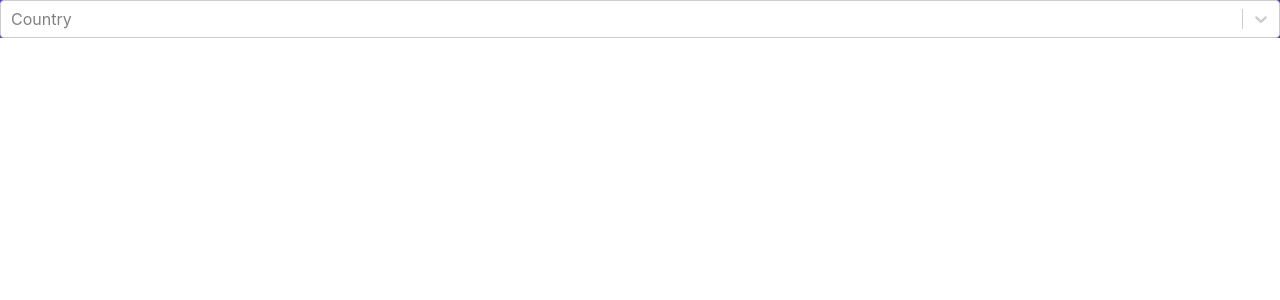
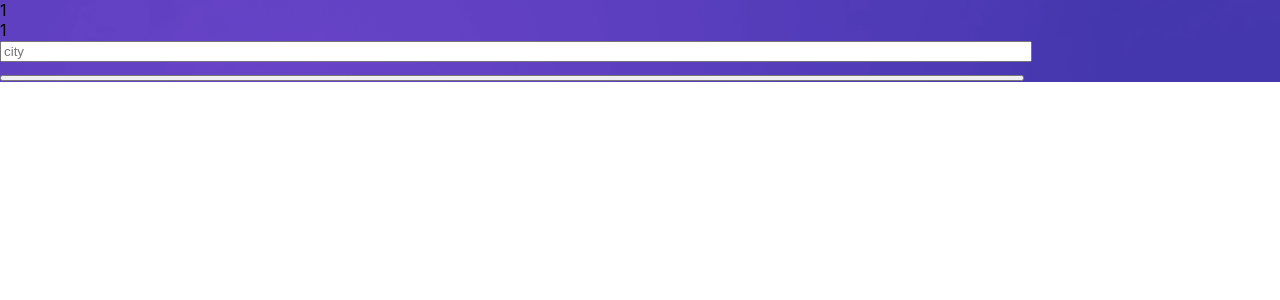
Before and after one commit to waleskeen/test2, a React (Create React App) app: page / in a window 1280 px wide. Shown: the top 300 px of the page. Built offline with nearby package versions, Linux system fonts and the light colour scheme.

Commit message:
continue

```diff
--- a/package.json
+++ b/package.json
@@ -10,10 +10,11 @@
     "@testing-library/react": "^13.4.0",
     "@testing-library/user-event": "^13.5.0",
     "axios": "^1.4.0",
+    "bootstrap": "^5.3.1",
     "react": "^18.2.0",
+    "react-bootstrap": "^2.8.0",
     "react-dom": "^18.2.0",
     "react-scripts": "5.0.1",
-    "react-select": "^5.7.4",
     "web-vitals": "^2.1.4"
   },
   "scripts": {
--- a/public/index.html
+++ b/public/index.html
@@ -24,7 +24,7 @@
       work correctly both with client-side routing and a non-root public URL.
       Learn how to configure a non-root public URL by running `npm run build`.
     -->
-    <title>React App</title>
+    <title>Weather</title>
   </head>
   <body>
     <noscript>You need to enable JavaScript to run this app.</noscript>
--- a/src/App.css
+++ b/src/App.css
@@ -2,3 +2,11 @@
   background-image: url('asset/bg-dark.png');
   background-size: cover;
 }
+
+#txtSearch{
+  width: 80%;
+}
+
+#btnSearch{
+  width: 80%;
+}
--- a/src/App.js
+++ b/src/App.js
@@ -1,5 +1,9 @@
 import './App.css';
-import ReactSelect  from 'react-select';
+import { Button } from 'react-bootstrap';
+import Container from 'react-bootstrap/Container';
+import Row from 'react-bootstrap/Row';
+import Col from 'react-bootstrap/Col';
+import { FontAwesomeIcon } from '@fortawesome/react-fontawesome';
 
 const App = () => {
   const axios = require('axios').default;
@@ -32,22 +36,62 @@ const App = () => {
   getWeather();
 
   return (
-    <div id="bg">
-      <div>
-        <ReactSelect
-          onChange={onWeatherChange}
-          options={arrWeather}
-          placeholder="Country"
-          isSearchable
-          isClearable
+    <Container id="bg">
+      <Row>
+        <Col
+            xxl={11}
+            xl={11}
+            lg={11}
+            md={11}
+            sm={11}
+            xs={11}
+          >
+          1
+        </Col>
+        <Col
+          xxl={1}
+          xl={1}
+          lg={1}
+          md={1}
+          sm={1}
+          xs={1}
         >
-
-        </ReactSelect>
-      </div>
-      <div>
-
-      </div>
-    </div>
+          1
+        </Col>
+      </Row>
+      <Row>
+        <Col
+          xxl={11}
+          xl={11}
+          lg={11}
+          md={11}
+          sm={11}
+          xs={11}
+        >
+          <input
+            id='txtSearch'
+            name='txtSearch'
+            type='text'
+            placeholder='city'
+          />
+        </Col>
+        <Col
+          xxl={1}
+          xl={1}
+          lg={1}
+          md={1}
+          sm={1}
+          xs={1}
+        >
+          <button
+            id='btnSearch'
+            onClick={onWeatherChange}
+          >
+            <FontAwesomeIcon icon={['fab', 'microsoft']}/>
+          </button>
+        </Col>
+      </Row>
+    </Container>
   );
 };
 
```
Also changed, not shown: 1 other file (tests, documents, lock files or other folders).
